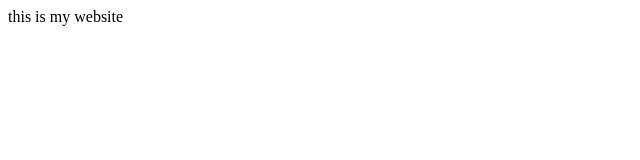
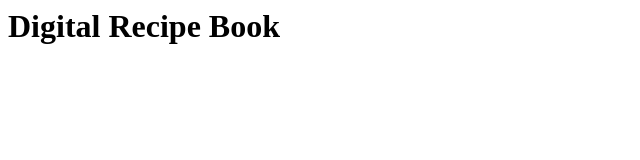
Before and after one commit to fathiaski6-ctrl/Digital-Recipe-Book, a plain HTML site: page Index.html in a window 1280 px wide. Shown: the whole page, without its empty margins (0-640 px from the left). Drawn offline with Linux system fonts and the light colour scheme.

Commit message:
new coding for my website

```diff
--- a/Index.html
+++ b/Index.html
@@ -1,5 +1,5 @@
 <html>
     <body>
-        <p>this is my website</p>
+        <h1>Digital Recipe Book</h1>
     </body>
-    </html>
+</html>
```
